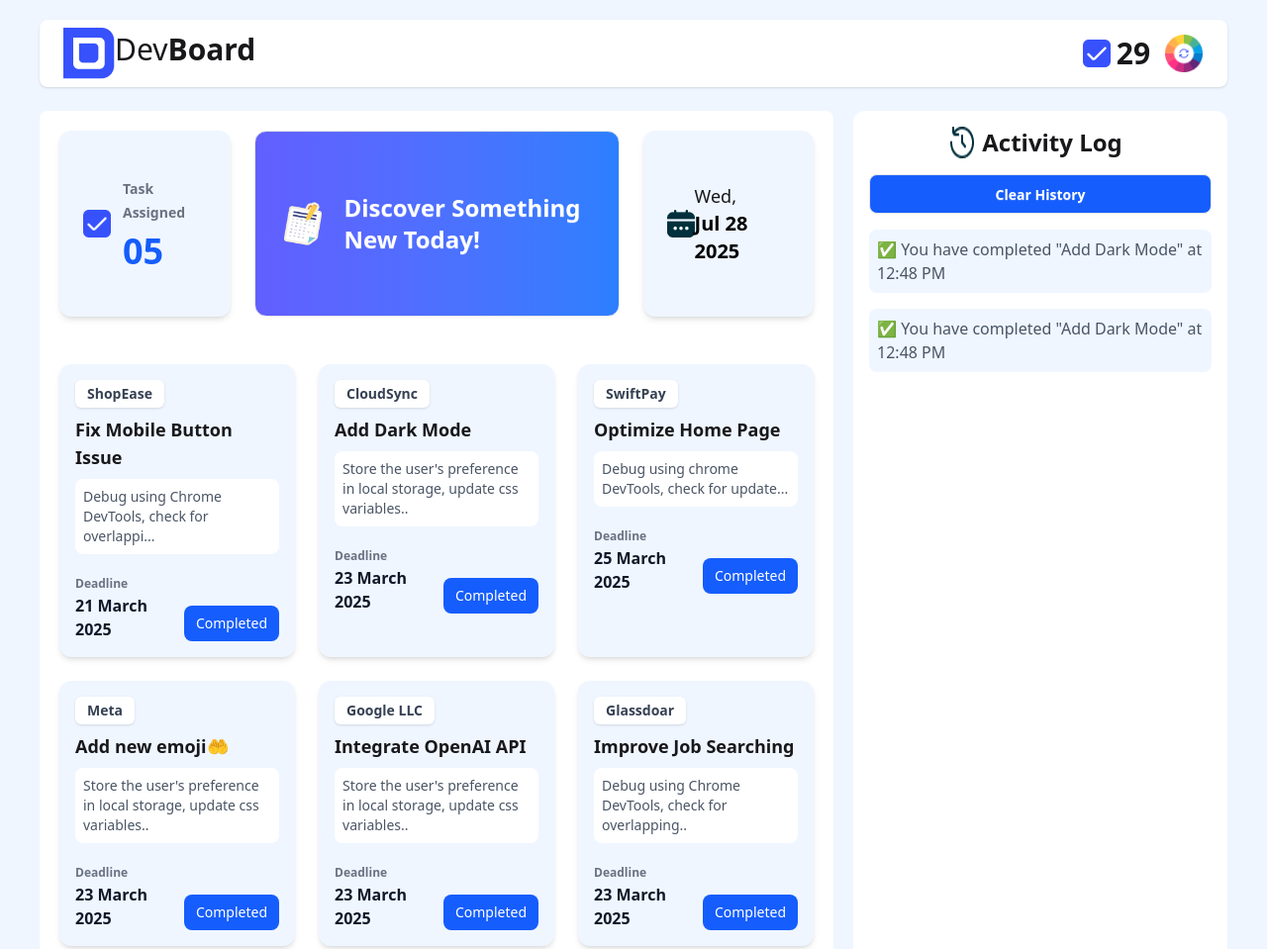
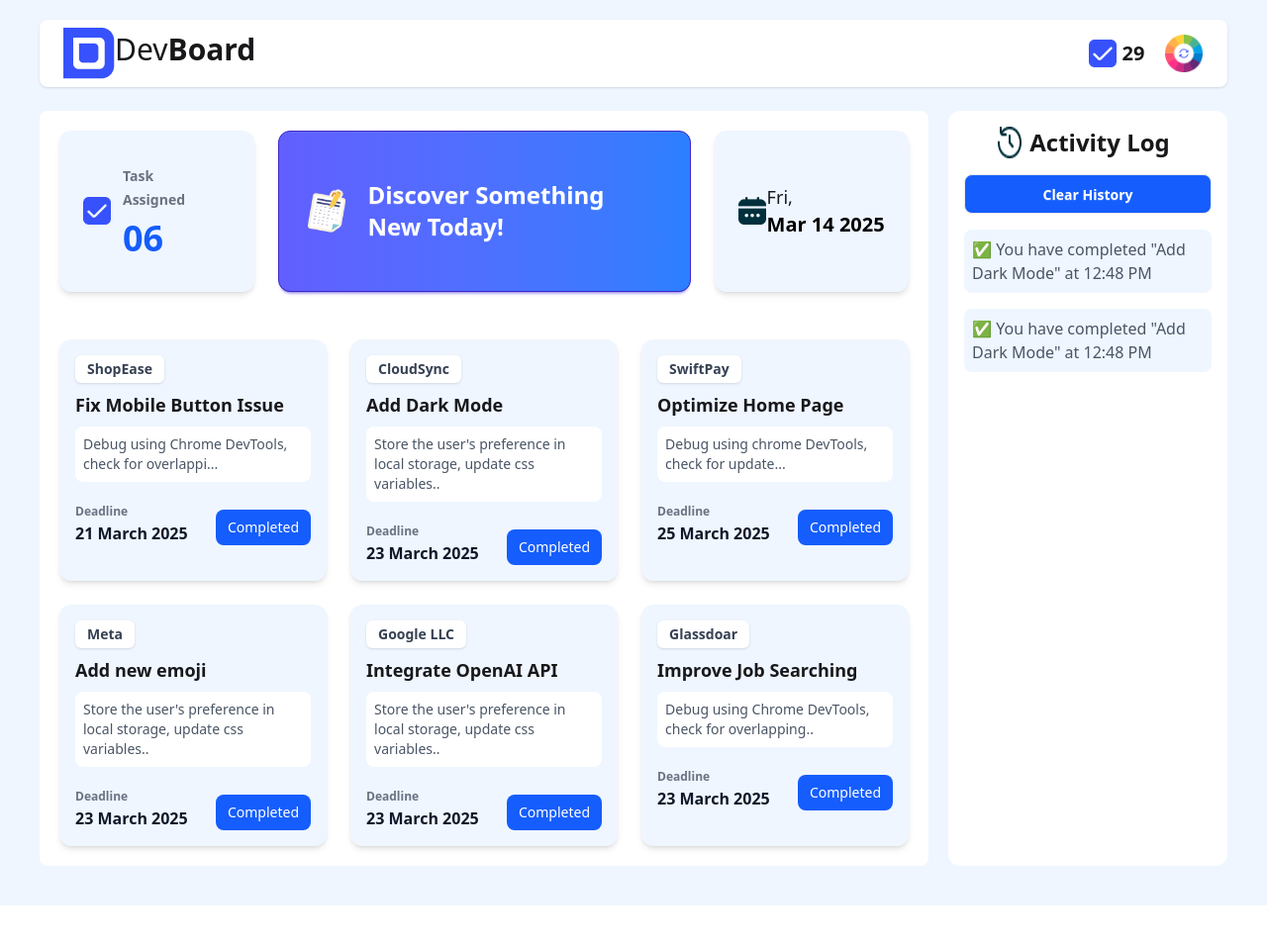
Before and after one commit to findmariammariaa/dev-board, a plain HTML site: page index.html in a window 1280 px wide. Shown: the top 959 px of the page at 99% size. After the commit the page ends 915 px from the top, so only its background shows below. Drawn offline with nearby package versions, Linux system fonts and the light colour scheme.

Commit message:
"Added javascript"

```diff
--- a/index.html
+++ b/index.html
@@ -1,5 +1,5 @@
 <!DOCTYPE html>
-<html>
+<html data-theme="">
   <head>
     <meta charset="UTF-8" />
     <meta name="viewport" content="width=device-width, initial-scale=1.0" />
@@ -17,8 +17,7 @@
     <link rel="shortcut icon" href="./assets/logo.png" type="image/x-icon">
   </head>
   <body class="bg-blue-50 lg:p-10 lg:pt-5 ">
-    <nav class="">
-      <div class="navbar bg-base-100 shadow-sm flex justify-between px-6 rounded-lg">
+    <div class="navbar bg-white shadow-sm flex justify-between px-6 rounded-lg">
       <div class="flex">
         <img src="./assets/logo.png" alt="" />
         <h1 class="text-3xl pt-1">Dev<b>Board</b></h1>
@@ -26,33 +25,32 @@
       <div class="flex">
         <button class="btn btn-square btn-ghost lg:mx-7 hidden lg:flex">
           <img src="./assets/checkbox.png" alt=""/>
-            <h1 class="text-3xl" id="count">29</h1>
+          <h1 class="text-xl" id="count">29</h1>
         </button>
-          <button class="btn btn-square btn-ghost hover:scale-105 rounded-xl">
+        <button class="btn btn-square btn-ghost hover:scale-105 rounded-xl" id="theme">
           <img src="./assets/theme-btn.png" alt="" />
         </button>
       </div>
     </div>
-    </nav>
     <div class="main lg:flex mt-6">
       <div class="grid grid-cols-6 lg:grid-cols-12 lg:grid-rows-4 gap-6 bg-white p-5 w-full lg:w-12/15 rounded-lg">
         <!-- Left Sidebar -->
-        <div class="col-span-2 lg:col-span-3 lg:row-span-1 bg-blue-50 p-6 rounded-xl shadow-md lg:flex justify-between items-center">
+        <div class="col-span-2 lg:col-span-3 lg:row-span-1  p-6 rounded-xl bg-blue-50 shadow-md lg:flex justify-between items-center">
 
           <img src="./assets/checkbox.png" alt="" class="w-auto">
           <div class="lg:px-3">
             <span class="text-sm font-bold text-gray-500">Task Assigned</span>
-            <p class="text-4xl font-bold text-blue-600 mt-2">05</p>
+            <p class="text-4xl font-bold text-blue-600 mt-2" id="task_assigned">06</p>
           </div>
         </div>
 
-        <!-- Banner -->
         <a href="./blog.html"
-          class="btn h-auto col-span-2 lg:col-span-6 row-span-1 bg-gradient-to-r from-indigo-500 to-blue-500 p-4 lg:p-6 rounded-xl text-white text-center block lg:flex justify-center items-center  transition duration-300 hover:from-indigo-600 hover:to-blue-600 hover:scale-105"
-        >
+          class="btn btn-primary h-auto col-span-2 lg:col-span-6 row-span-1 bg-gradient-to-r from-indigo-500 to-blue-500 p-4 lg:p-6 rounded-xl text-white text-center block lg:flex justify-center items-center transition duration-300 hover:from-indigo-600 hover:to-blue-600 hover:scale-105">
           <img src="./assets/board.png" alt="Calendar Icon" class="h-12 w-auto">
           <h2 class="text-left text-sm lg:text-2xl font-semibold lg:px-3">Discover Something New Today!</h2>
         </a>
+
+
 
         <!-- Date Widget -->
         <div
@@ -60,8 +58,8 @@
         >
         <img src="./assets/calender.png" alt="" class="w-auto">
           <div class="text-left">
-            <p class="text-lg">Wed,</p>
-            <p class="text-xl font-bold text-black">Jul 28 2025</p>
+            <p class="text-lg" id="day-text">Wed,</p>
+            <p class="text-xl font-bold text-black" id="date-text">Jul 28 2025</p>
           </div>
         </div>
 
@@ -78,7 +76,7 @@
               </div>
 
               <!-- Title -->
-              <h2 class="text-lg font-bold mt-2">Fix Mobile Button Issue</h2>
+              <h2 class="text-lg font-bold mt-2 h-15 lg:h-auto">Fix Mobile Button Issue</h2>
 
               <!-- Description -->
               <p class="bg-white p-2 rounded-lg text-gray-600 text-sm mt-2 h-30 lg:h-auto">
@@ -91,7 +89,7 @@
                       <strong class="text-gray-500 text-xs">Deadline</strong>
                       <p class="text-gray-900 font-semibold">21 March 2025</p>
                   </div>
-                  <button class="bg-blue-600 text-white px-3 py-2 rounded-lg text-sm font-medium  transition duration-300 hover:bg-blue-400">
+                  <button class="complete bg-blue-600 text-white px-3 py-2 rounded-lg text-sm font-medium  transition duration-300 hover:bg-blue-400" id="c1">
                       Completed
                   </button>
               </div>
@@ -103,7 +101,7 @@
             </div>
 
             <!-- Title -->
-            <h2 class="text-lg font-bold mt-2">Add Dark Mode</h2>
+            <h2 class="text-lg font-bold mt-2 h-15 lg:h-auto">Add Dark Mode</h2>
 
             <!-- Description -->
             <p class="bg-white p-2 rounded-lg text-gray-600 text-sm mt-2 h-30 lg:h-auto">
@@ -116,7 +114,7 @@
                     <strong class="text-gray-500 text-xs">Deadline</strong>
                     <p class="text-gray-900 font-semibold">23 March 2025</p>
                 </div>
-                <button class="bg-blue-600 text-white px-3 py-2 rounded-lg text-sm font-medium transition duration-300 hover:bg-blue-400">
+                <button class="complete bg-blue-600 text-white px-3 py-2 rounded-lg text-sm font-medium transition duration-300 hover:bg-blue-400">
                     Completed
                 </button>
             </div>
@@ -128,7 +126,7 @@
               </div>
 
               <!-- Title -->
-              <h2 class="text-lg font-bold mt-2">Optimize Home Page</h2>
+              <h2 class="text-lg font-bold mt-2  h-15 lg:h-auto">Optimize Home Page</h2>
 
               <!-- Description -->
               <p class="bg-white p-2 rounded-lg text-gray-600 text-sm mt-2 h-30 lg:h-auto">
@@ -141,7 +139,7 @@
                       <strong class="text-gray-500 text-xs">Deadline</strong>
                       <p class="text-gray-900 font-semibold">25 March 2025</p>
                   </div>
-                  <button class="bg-blue-600 text-white px-3 py-2 rounded-lg text-sm font-medium transition duration-300 hover:bg-blue-400">
+                  <button class="complete bg-blue-600 text-white px-3 py-2 rounded-lg text-sm font-medium transition duration-300 hover:bg-blue-400">
                       Completed
                   </button>
               </div>
@@ -153,7 +151,7 @@
               </div>
 
               <!-- Title -->
-              <h2 class="text-lg font-bold mt-2">Add new emoji🤲 </h2>
+              <h2 class="text-lg font-bold mt-2 h-15 lg:h-auto">Add new emoji</h2>
 
               <!-- Description -->
               <p class="bg-white p-2 rounded-lg text-gray-600 text-sm mt-2 h-30 lg:h-auto">
@@ -166,7 +164,7 @@
                       <strong class="text-gray-500 text-xs">Deadline</strong>
                       <p class="text-gray-900 font-semibold">23 March 2025</p>
                   </div>
-                  <button class="bg-blue-600 text-white px-3 py-2 rounded-lg text-sm font-medium  transition duration-300 hover:bg-blue-400">
+                  <button class="complete bg-blue-600 text-white px-3 py-2 rounded-lg text-sm font-medium  transition duration-300 hover:bg-blue-400">
                       Completed
                   </button>
               </div>
@@ -178,7 +176,7 @@
               </div>
 
               <!-- Title -->
-              <h2 class="text-lg font-bold mt-2">Integrate OpenAI API </h2>
+              <h2 class="text-lg font-bold mt-2 h-15 lg:h-auto">Integrate OpenAI API </h2>
 
               <!-- Description -->
               <p class="bg-white p-2 rounded-lg text-gray-600 text-sm mt-2 h-30 lg:h-auto">
@@ -191,7 +189,7 @@
                       <strong class="text-gray-500 text-xs">Deadline</strong>
                       <p class="text-gray-900 font-semibold">23 March 2025</p>
                   </div>
-                  <button class="bg-blue-600 text-white px-3 py-2 rounded-lg text-sm font-medium transition duration-300 hover:bg-blue-400">
+                  <button class="complete bg-blue-600 text-white px-3 py-2 rounded-lg text-sm font-medium transition duration-300 hover:bg-blue-400">
                       Completed
                   </button>
               </div>
@@ -203,7 +201,7 @@
               </div>
 
               <!-- Title -->
-              <h2 class="text-lg font-bold mt-2">Improve Job Searching </h2>
+              <h2 class="text-lg font-bold mt-2 h-15 lg:h-auto">Improve Job Searching </h2>
 
               <!-- Description -->
               <p class="bg-white p-2 rounded-lg text-gray-600 text-sm mt-2 h-30 lg:h-auto">
@@ -216,7 +214,7 @@
                       <strong class="text-gray-500 text-xs">Deadline</strong>
                       <p class="text-gray-900 font-semibold">23 March 2025</p>
                   </div>
-                  <button class="bg-blue-600 text-white px-3 py-2 rounded-lg text-sm font-medium transition duration-300 hover:bg-blue-400">
+                  <button class="complete bg-blue-600 text-white px-3 py-2 rounded-lg text-sm font-medium transition duration-300 hover:bg-blue-400">
                       Completed
                   </button>
               </div>
@@ -226,14 +224,12 @@
 
     </div>
     <!-- Activity log -->
-    <div
-    class="lg:ml-5 p-4 rounded-xl bg-white col-span-3 row-span-4 flex flex-col gap-4"
-    >
+    <div class="lg:ml-5 p-4 rounded-xl bg-white col-span-3 row-span-4 flex flex-col gap-4 lg:w-1/4" id="activity">
       <div class="flex justify-center">
         <img src="./assets/activity.png" alt="">
         <h2 class="text-2xl font-semibold px-2">Activity Log</h2>
       </div>
-      <button class="btn bg-blue-600 text-white px-4 py-2 rounded-lg transition duration-300 hover:bg-blue-400">
+      <button class="btn bg-blue-600 text-white px-4 py-2 rounded-lg transition duration-300 hover:bg-blue-400" id="clear">
         Clear History
       </button>
       <p class="text-gray-600 bg-blue-50 p-2 rounded-lg">
@@ -243,6 +239,7 @@
         ✅ You have completed "Add Dark Mode" at 12:48 PM
       </p>
     </div>
-
+    <script src="./utilities.js"></script>
+    <script src="./script.js"></script>
   </body>
 </html>
--- /dev/null
+++ b/utilities.js
@@ -0,0 +1,32 @@
+const today = new Date();
+const options = { weekday: "short", month: "short", day: "numeric", year: "numeric" };
+const formattedDate = today.toLocaleDateString("en-US", options).split(",");
+
+document.getElementById("day-text").innerText = formattedDate[0] + ",";  // "Wed,"
+document.getElementById("date-text").innerText = formattedDate[1] + formattedDate[2];  // "Jul 28 2025"
+
+let instant_time = new Date().toLocaleTimeString();
+
+
+  const themes = [
+    "light", "emerald",
+    "corporate", "synthwave", "retro", "cyberpunk", "valentine",
+    "halloween", "garden", "forest", "aqua", "lofi", "pastel",
+    "fantasy", "wireframe", "black", "luxury", "dracula"
+  ];
+
+  let currentThemeIndex = 0;
+
+  document.getElementById("theme").addEventListener("click", () => {
+    currentThemeIndex = (currentThemeIndex + 1) % themes.length;
+    document.documentElement.setAttribute("data-theme", themes[currentThemeIndex]);
+    localStorage.setItem("theme", themes[currentThemeIndex]); // Save theme preference
+    console.log(currentThemeIndex)
+  });
+
+  // Load saved theme on page load
+  const savedTheme = localStorage.getItem("theme");
+  if (savedTheme && themes.includes(savedTheme)) {
+    document.documentElement.setAttribute("data-theme", savedTheme);
+    currentThemeIndex = themes.indexOf(savedTheme);
+  }
```
Also changed, not shown: blog.html (+0 -1 lines), script.js (added, +32 -0 lines). Lines whose indentation alone changed are shown as unchanged.
